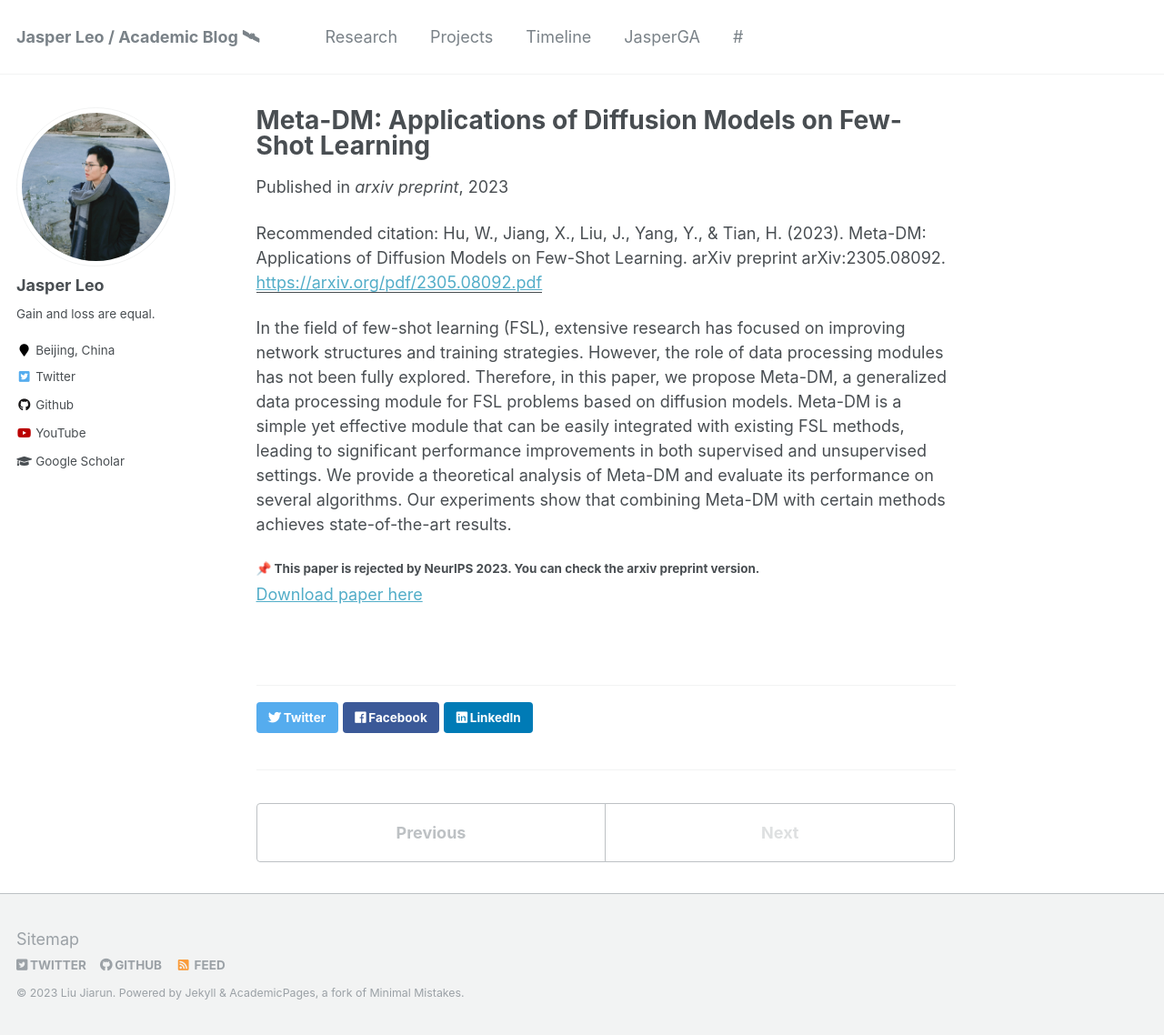
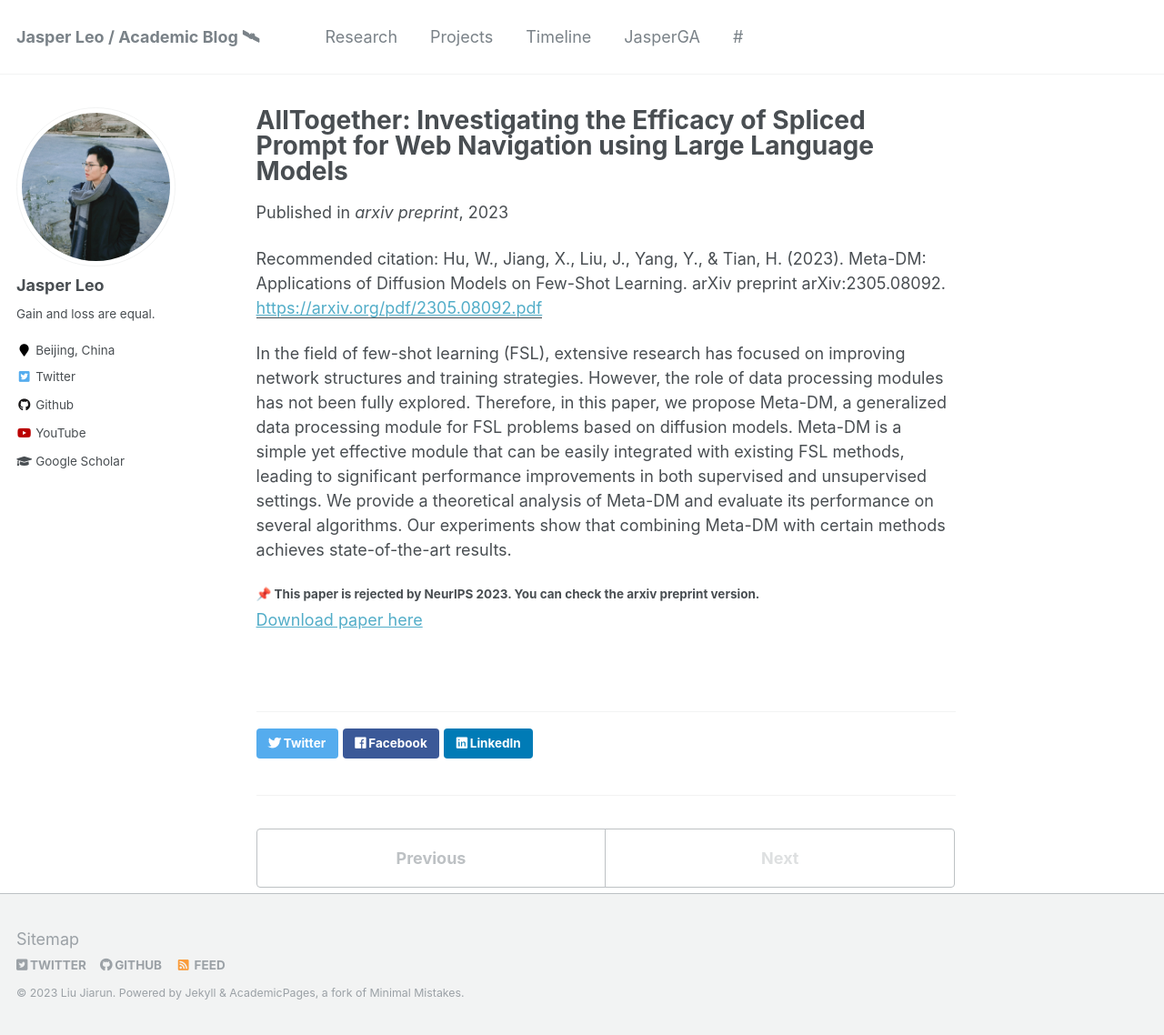
Before and after one commit to KLGR123/KLGR123.github.io, a Jekyll site: the page built from _publications/paper2.md, in a window 1280 px wide and 1138 px high. Shown: the whole window at 91% size. Built offline with Jekyll 4.4.1, drawn with Linux system fonts in a browser that asks for light colours.

Commit message:
Update paper2.md

```diff
--- a/_publications/paper2.md
+++ b/_publications/paper2.md
@@ -1,5 +1,5 @@
 ---
-title: "Meta-DM: Applications of Diffusion Models on Few-Shot Learning"
+title: "AllTogether: Investigating the Efficacy of Spliced Prompt for Web Navigation using Large Language Models"
 collection: publications
 permalink: /publication/paper1
 excerpt: 'In the field of few-shot learning (FSL), extensive research has focused on improving network structures and training strategies. However, the role of data processing modules has not been fully explored. Therefore, in this paper, we propose Meta-DM, a generalized data processing module for FSL problems based on diffusion models. Meta-DM is a simple yet effective module that can be easily integrated with existing FSL methods, leading to significant performance improvements in both supervised and unsupervised settings. We provide a theoretical analysis of Meta-DM and evaluate its performance on several algorithms. Our experiments show that combining Meta-DM with certain methods achieves state-of-the-art results.'
```
